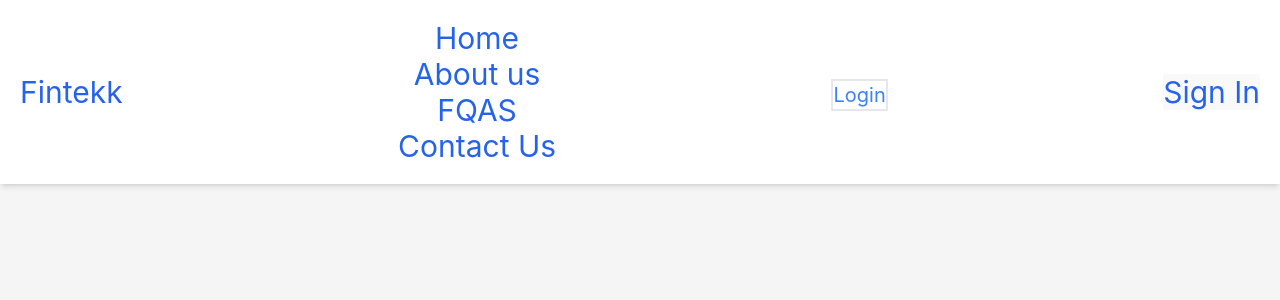
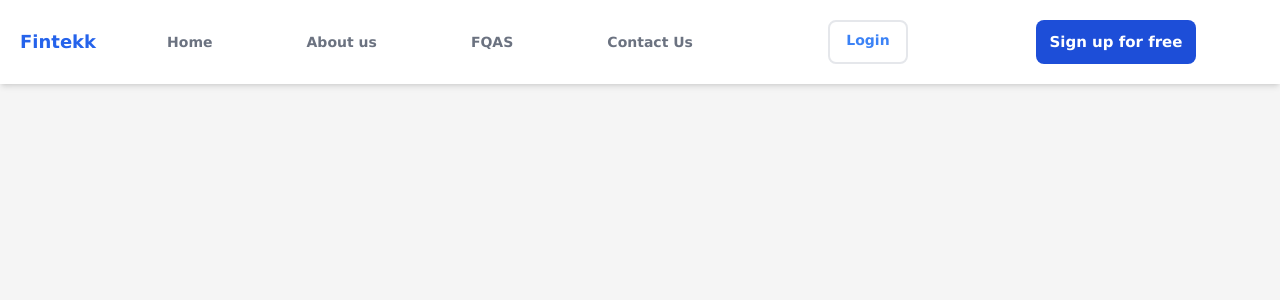
Before and after one commit to goodylove/Fintech-landing-page, a React (Vite) app: page / in a window 1280 px wide. Shown: the top 300 px of the page. Built offline with nearby package versions, Linux system fonts and the light colour scheme.

Commit message:
ft:completed navbar ui

```diff
--- a/src/components/App/App.css
+++ b/src/components/App/App.css
@@ -5,6 +5,7 @@
   text-align: center;
   width: 100%;
   background: whitesmoke;
+  font-family: Verdana, Geneva, Tahoma, sans-serif;
 }
 
 .logo {
--- a/src/components/NavBar/index.jsx
+++ b/src/components/NavBar/index.jsx
@@ -5,25 +5,26 @@ const NavBar = () => {
   return (
     <div className="flex items-center justify-between bg-white text-blue-600   w-full p-5  shadow-md text-3xl">
       <div className="log">
-        <h4>Fintekk</h4>
+        <h5 className="text-lg font-bold">Fintekk</h5>
       </div>
 
-      <div className="menulist">
-        <ul>
+      <div className="menulist w-[50%]">
+        <ul className="md:flex justify-around items-center text-sm text-gray-500 hidden font-bold">
           <li>Home</li>
           <li>About us</li>
           <li>FQAS</li>
           <li>Contact Us</li>
         </ul>
       </div>
-      <div>
-        <button className=" bg-white text-xl text-blue-500 w-30 border-2  border-solid">
+      <div className="w-[40%] flex justify-around">
+        <button className="hidden md:flex bg-white  text-center justify-center text-sm text-blue-500 w-[80px] border-2  border-solid rounded-lg p-2 font-bold">
           Login
         </button>
+        <button className="bg-blue-700 justify-center text-white w-[160px] p-1 rounded-lg text-[15px] font-bold hidden md:flex">
+          Sign up for free
+        </button>
       </div>
-      <div className="login-btn">
-        <button>Sign In</button>
-      </div>
+
       <div className="md:hidden">
         <AiOutlineMenu className="text-3xl" />
       </div>
```
